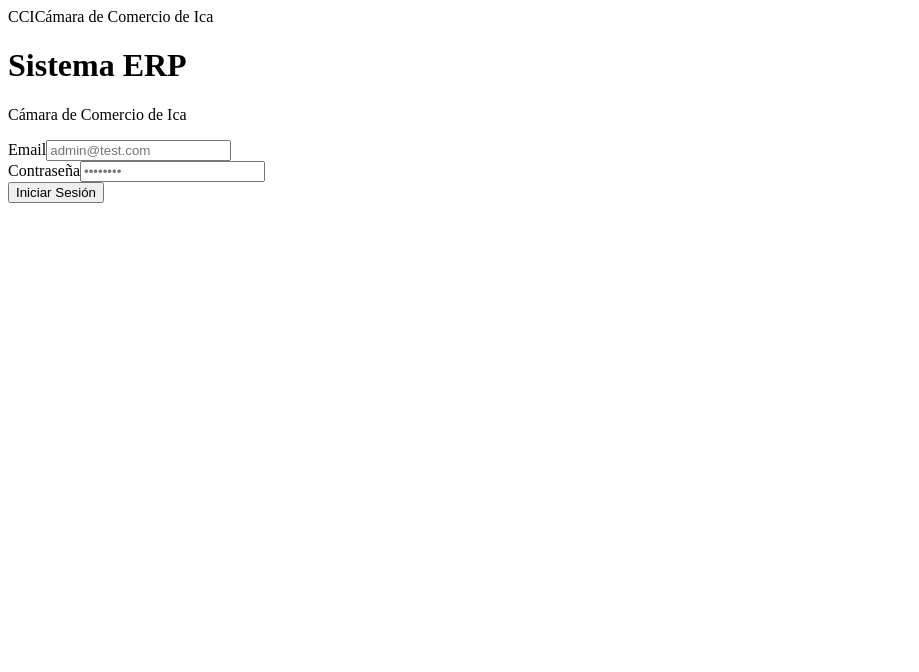
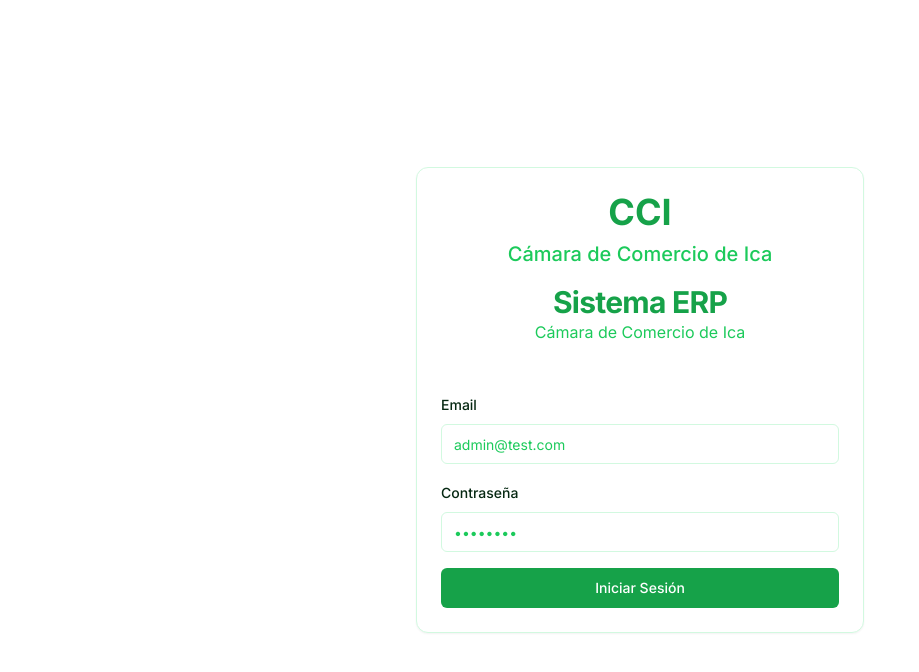
Before and after one commit to ZecarlosF07/nextjs-geist-font-example, a Next.js app: page / in a window 1280 px wide. Shown: the top 672 px of the page, without its empty margins (0-919 px from the left). Built offline with nearby package versions, Linux system fonts and the light colour scheme.

Commit message:
Add src/app/layout.tsx 1750103512708

```diff
--- /dev/null
+++ b/src/app/layout.tsx
@@ -0,0 +1,26 @@
+import type { Metadata } from "next"
+import { Inter } from "next/font/google"
+import "./globals.css"
+
+const inter = Inter({ subsets: ["latin"] })
+
+export const metadata: Metadata = {
+  title: "Cámara de Comercio de Ica - ERP",
+  description: "Sistema de gestión de suscripciones y socios de la Cámara de Comercio de Ica",
+}
+
+export default function RootLayout({
+  children,
+}: {
+  children: React.ReactNode
+}) {
+  return (
+    <html lang="es" suppressHydrationWarning>
+      <body className={inter.className} suppressHydrationWarning>
+        <div className="min-h-screen bg-white">
+          {children}
+        </div>
+      </body>
+    </html>
+  )
+}
```
